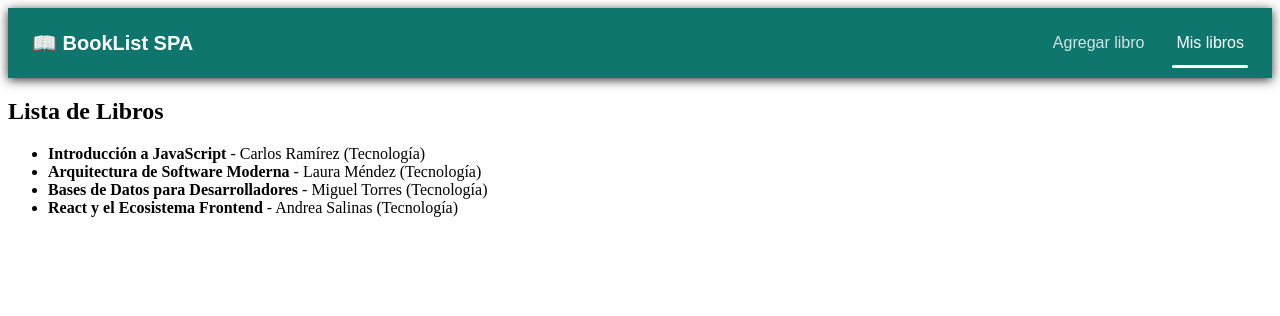
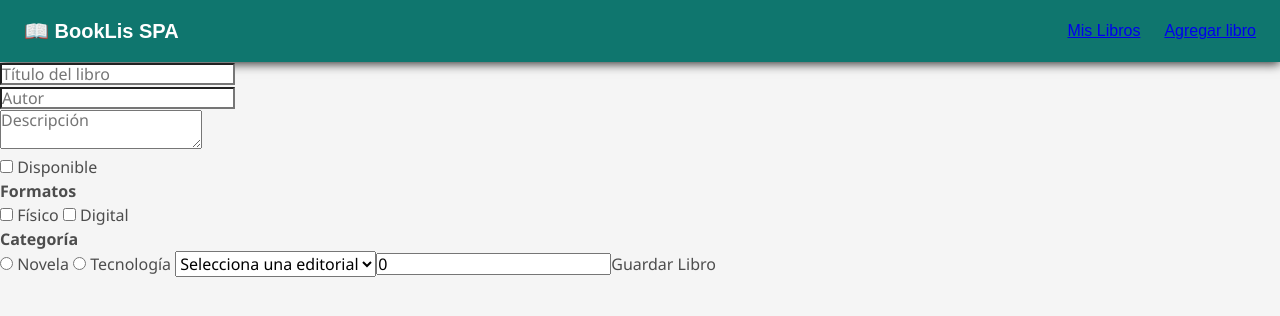
Before and after one commit to MaximilianoNaveillan/VuwBookListSPA, a Vue app in the folder alumnos/maria-jose/ABP_6/: page /form-libros in a window 1280 px wide. Shown: the top 316 px of the page. Built offline with nearby package versions, Linux system fonts and the light colour scheme.

Commit message:
Add router, Add main.css

```diff
--- a/alumnos/maria-jose/ABP_6/index.html
+++ b/alumnos/maria-jose/ABP_6/index.html
@@ -1,10 +1,10 @@
 <!DOCTYPE html>
-<html lang="">
+<html lang="es">
   <head>
     <meta charset="UTF-8">
     <link rel="icon" href="/favicon.ico">
     <meta name="viewport" content="width=device-width, initial-scale=1.0">
-    <title>Vite App</title>
+    <title>BookList SPA</title>
   </head>
   <body>
     <div id="app"></div>
--- a/alumnos/maria-jose/ABP_6/package.json
+++ b/alumnos/maria-jose/ABP_6/package.json
@@ -10,7 +10,8 @@
   },
   "dependencies": {
     "pinia": "^3.0.4",
-    "vue": "^3.5.29"
+    "vue": "^3.5.29",
+    "vue-router": "^4.6.4"
   },
   "devDependencies": {
     "@vitejs/plugin-vue": "^6.0.4",
--- a/alumnos/maria-jose/ABP_6/src/App.vue
+++ b/alumnos/maria-jose/ABP_6/src/App.vue
@@ -15,9 +15,9 @@
  -->
 <script setup>
 // ref se usa para datos reactivos simples
-import { ref } from 'vue';
-import FormLibro from './components/FormLibro.vue';
-import ListaLibros from './views/ListaLibros.vue';
+import { ref, provide } from 'vue';
+/* import FormLibro from './views/FormLibro.vue';
+import ListaLibros from './views/ListaLibros.vue'; */
 import NavTab from './components/NavTab.vue';
 // Importamos componentes hijos
 
@@ -70,7 +70,7 @@ const libros = ref([
   },
 ]); // array vacío inicialmente
 
-const tab = ref('ListaLibros');
+
 
 // función que se ejecutará cuando el formulario envíe un nuevo libro
 function agregarLibro(libro) {
@@ -81,25 +81,20 @@ function agregarLibro(libro) {
   };
   // Agregar el nuevo libro al array de libros
   libros.value.push(nuevo);
-  tab.value = ListaLibros;
 }
 
-function cambiarTab(nuevoTab) {
-  tab.value = nuevoTab;
-}
+
+// hacemos disponible el estado global
+provide("libros",libros)
+provide("agregarLibro",agregarLibro)
 </script>
 
 <template>
-  <NavTab :tabActual="tab" @cambiar="cambiarTab">
-    <template #tituloapp> 📖 BookList SPA </template>
+  <NavTab >
+    <template #tituloapp> 📖 BookLis SPA </template>
   </NavTab>
   <main class="container">
-    <div v-if="tab === 'ListaLibros'">
-      <ListaLibros :libros />
-    </div>
-    <div v-if="tab === 'FormLibro'">
-      <FormLibro @agregar="agregarLibro" />
-    </div>
+    <router-view />
   </main>
 </template>
 
--- /dev/null
+++ b/alumnos/maria-jose/ABP_6/src/assets/styles/main.css
@@ -0,0 +1,69 @@
+*,
+*::before,
+*::after {
+  box-sizing: border-box;
+  margin: 0;
+  padding: 0;
+}
+
+body {
+  line-height: 1.5;
+  margin: 0 auto;
+  font-family: 'Segoe UI', Tahoma, Geneva, Verdana, sans-serif;
+  background-color: whitesmoke;
+  color: #4d4d4d;
+  -moz-osx-font-smoothing: grayscale;
+  -webkit-font-smoothing: antialiased;
+}
+
+*:focus {
+  outline: 3px dashed #228bec;
+}
+
+h1,
+h2 {
+  margin-bottom: 0;
+}
+ul {
+  list-style: none;
+  padding: 0;
+}
+button {
+  border: none;
+  margin: 0;
+  padding: 0;
+  width: auto;
+  overflow: visible;
+  background: transparent;
+  color: inherit;
+  font: inherit;
+  line-height: normal;
+  -webkit-font-smoothing: inherit;
+  -moz-osx-font-smoothing: inherit;
+  appearance: none;
+}
+button::-moz-focus-inner {
+  border: 0;
+}
+
+button,
+input,
+optgroup,
+select,
+textarea {
+  font-family: inherit;
+  font-size: 100%;
+  line-height: 1.15;
+  margin: 0;
+}
+button,
+input {
+  /* 1 */
+  overflow: visible;
+}
+input[type="text"] {
+  border-radius: 0;
+}
+
+
+/* END RESETS */
--- a/alumnos/maria-jose/ABP_6/src/components/FormLibro.vue
+++ /dev/null
@@ -1,112 +0,0 @@
-<script setup>
-// importar herramientas de reactividad
-import { reactive, computed } from 'vue';
-
-// defineEmits perimte emitir eventos al componente padre
-const emit = defineEmits(['agregar']);
-
-// reactive se usa para objetos reactivos, se usa en formularios
-//{clave:valor} --> {clave.dinámica:valor.dinamico}
-const nuevoLibro = reactive({
-  titulo: '',
-  autor: '',
-  descripcion: '',
-
-  /* checkbox boolean */
-  disponible: false,
-
-  // checkbox múltiple (array[])
-  formato: [],
-
-  // radio buuton
-  categoria: '',
-
-  // select
-  editorial: '',
-
-  // número
-  stock: 0,
-});
-
-// computed permite crear propiedades computadas derivadas
-const formularioValido = computed(() => {
-  return (
-    nuevoLibro.titulo.length > 2 &&
-    nuevoLibro.autor.length > 2 &&
-    nuevoLibro.categoria !== '' &&
-    nuevoLibro.editorial !== ''
-  );
-});
-
-// function que se ejecuta al enviar el formulario emit(evento)
-function enviarFormulario() {
-  // si el formuario no es válido
-  // detenemos la ejecución (return)
-  if (!formularioValido.value) return;
-  //emitimos el libro al componente padre App.vue
-  emit('agregar', { ...nuevoLibro });
-  /* nuevoLibro.titulo = '';
-  nuevoLibro.autor = '';
-  nuevoLibro.descripcion = '';
-  nuevoLibro.disponible = '';
-  nuevoLibro.formato = [];
-  nuevoLibro.categoria = '';
-  nuevoLibro.editorial = '';
-  nuevoLibro.stock = ''; */
-}
-</script>
-<template>
-  <form @submit.prevent="enviarFormulario">
-    <!-- <apertura atributo="valor"></cierre> -->
-    <div>
-      <input type="text" placeholder="Título del libro" v-model.trim="nuevoLibro.titulo" />
-    </div>
-    <div>
-      <input type="text" placeholder="Autor" v-model.trim="nuevoLibro.autor" />
-    </div>
-    <div>
-      <textarea v-model="nuevoLibro.descripcion" placeholder="Descripción"></textarea>
-    </div>
-    <!-- Checkbox booleano -->
-    <label>
-      <input type="checkbox" v-model="nuevoLibro.disponible" />
-      Disponible
-    </label>
-
-    <!-- Checkbox múltiple -->
-    <h4>Formatos</h4>
-    <label>
-      <input type="checkbox" value="Físico" v-model="nuevoLibro.formato" />
-      Físico
-    </label>
-    <label>
-      <input type="checkbox" value="digital" v-model="nuevoLibro.formato" />
-      Digital
-    </label>
-    <!-- radi buttons -->
-    <h4>Categoría</h4>
-    <label>
-      <input type="radio" value="Novel" v-model="nuevoLibro.categoria" />
-      Novela
-    </label>
-    <label>
-      <input type="radio" value="Tecnología" v-model="nuevoLibro.categoria" />
-      Tecnología
-    </label>
-    <label>
-      <select v-model="nuevoLibro.editorial">
-        <option disabled value="">Selecciona una editorial</option>
-        <option>Planeta</option>
-        <option>Penguin</option>
-        <option>Nova</option>
-      </select>
-    </label>
-    <label>
-      <input type="number" v-model.number="nuevoLibro.stock" />
-    </label>
-    <!-- botón controlado por computed -->
-
-    <button :disabled="!formularioValido">Guardar Libro</button>
-  </form>
-</template>
-<style scoped></style>
--- a/alumnos/maria-jose/ABP_6/src/components/NavTab.vue
+++ b/alumnos/maria-jose/ABP_6/src/components/NavTab.vue
@@ -1,20 +1,9 @@
 <script setup>
-import ListaLibros from '@/views/ListaLibros.vue';
-import { defineProps, defineEmits } from 'vue';
-import FormLibro from './FormLibro.vue';
+import { RouterLink } from "vue-router"
 
-// props que recibirá el componente
-const props = defineProps({
-  tabActual: Object,
-});
 
-// evento para informar (pasar funciones al padre) al Padre
-const emit = defineEmits(['cambiar']);
 
-// función que emite el tab eleccionado
-function seleccionar(tab) {
-  emit('cambiar', tab);
-}
+
 </script>
 <template>
   <nav class="nav">
@@ -24,12 +13,14 @@ function seleccionar(tab) {
     </div>
     <!-- tabs -->
     <ul class="tabs">
-      <li :class="{ activo: tabActual === 'FormLibro' }" @click="seleccionar('FormLibro')">
+      <router-link to="/">Mis Libros</router-link>
+      <router-link to="/form-libros">Agregar libro</router-link>
+      <!-- <li :class="{ activo: tabActual === 'FormLibro' }" @click="seleccionar('FormLibro')">
         Agregar libro
       </li>
       <li :class="{ activo: tabActual === 'ListaLibros' }" @click="seleccionar('ListaLibros')">
         Mis libros
-      </li>
+      </li> -->
     </ul>
   </nav>
 </template>
--- a/alumnos/maria-jose/ABP_6/src/main.js
+++ b/alumnos/maria-jose/ABP_6/src/main.js
@@ -1,8 +1,12 @@
 import { createApp } from 'vue'
 import { createPinia } from 'pinia'
 import App from './App.vue'
+import router from './router'
+import './assets/styles/main.css'
 
 const app = createApp(App)
+
+app.use(router)
 
 app.use(createPinia())
 
--- /dev/null
+++ b/alumnos/maria-jose/ABP_6/src/router/index.js
@@ -0,0 +1,23 @@
+import { createRouter, createWebHistory } from 'vue-router'
+import FormLibro from '../views/FormLibro.vue'
+import ListaLibros from '../views/ListaLibros.vue'
+
+const routes =[
+    {
+        path: '/',
+        name: 'ListaLibros',
+        component: ListaLibros,
+    },
+    {
+        path:"/form-libros",
+        name:"FormLibro",
+        component: FormLibro
+    }
+]
+
+const router = createRouter({
+    history: createWebHistory(),
+    routes,
+})
+
+export default router
--- /dev/null
+++ b/alumnos/maria-jose/ABP_6/src/views/FormLibro.vue
@@ -0,0 +1,88 @@
+<script setup>
+// importar herramientas de reactividad
+import {  reactive , inject } from 'vue';
+import { useRouter } from "vue-router"
+
+
+
+// función global enviada desde APP.vue
+const agregarLibro = inject("agregarLibro");
+
+// router para redireccionar
+const router = useRouter();
+
+const nuevoLibro = reactive({
+  titulo: '',
+  autor: '',
+  descripcion: '',
+  disponible: false,
+  formato: [],
+  categoria: '',
+  editorial: '',
+  stock: 0,
+});
+
+
+
+// function submit
+function guardarLibro(){
+  agregarLibro({ ...nuevoLibro});
+  router.push("/");
+}
+</script>
+<template>
+  <slot></slot>
+  <form @submit.prevent="guardarLibro">
+    <!-- <apertura atributo="valor"></cierre> -->
+    <div>
+      <input type="text" placeholder="Título del libro" v-model.trim="nuevoLibro.titulo" requiered/>
+    </div>
+    <div>
+      <input type="text" placeholder="Autor" v-model.trim="nuevoLibro.autor" required/>
+    </div>
+    <div>
+      <textarea v-model="nuevoLibro.descripcion" placeholder="Descripción"></textarea>
+    </div>
+    <!-- Checkbox booleano -->
+    <label>
+      <input type="checkbox" v-model="nuevoLibro.disponible" />
+      Disponible
+    </label>
+
+    <!-- Checkbox múltiple -->
+    <h4>Formatos</h4>
+    <label>
+      <input type="checkbox" value="Físico" v-model="nuevoLibro.formato" />
+      Físico
+    </label>
+    <label>
+      <input type="checkbox" value="digital" v-model="nuevoLibro.formato" />
+      Digital
+    </label>
+    <!-- radi buttons -->
+    <h4>Categoría</h4>
+    <label>
+      <input type="radio" value="Novel" v-model="nuevoLibro.categoria" />
+      Novela
+    </label>
+    <label>
+      <input type="radio" value="Tecnología" v-model="nuevoLibro.categoria" />
+      Tecnología
+    </label>
+    <label>
+      <select v-model="nuevoLibro.editorial">
+        <option disabled value="">Selecciona una editorial</option>
+        <option>Planeta</option>
+        <option>Penguin</option>
+        <option>Nova</option>
+      </select>
+    </label>
+    <label>
+      <input type="number" v-model.number="nuevoLibro.stock" min="0">
+    </label>
+    <!-- botón controlado por computed -->
+
+    <button >Guardar Libro</button>
+  </form>
+</template>
+<style scoped></style>
--- a/alumnos/maria-jose/ABP_6/src/views/ListaLibros.vue
+++ b/alumnos/maria-jose/ABP_6/src/views/ListaLibros.vue
@@ -1,8 +1,7 @@
 <script setup>
-// defineProps permite recibir props
-defineProps({
-  libros: Array,
-});
+import { inject } from "vue";
+// fprop global enviada desde APP.vue
+const libros = inject("libros");
 </script>
 
 <template>
```
Also changed, not shown: alumnos/maria-jose/ABP_6/router/index.js (deleted), 1 other file (tests, documents, lock files or other folders).
